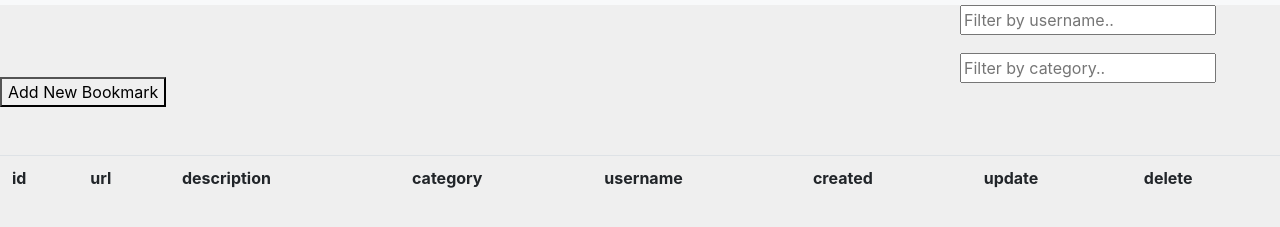
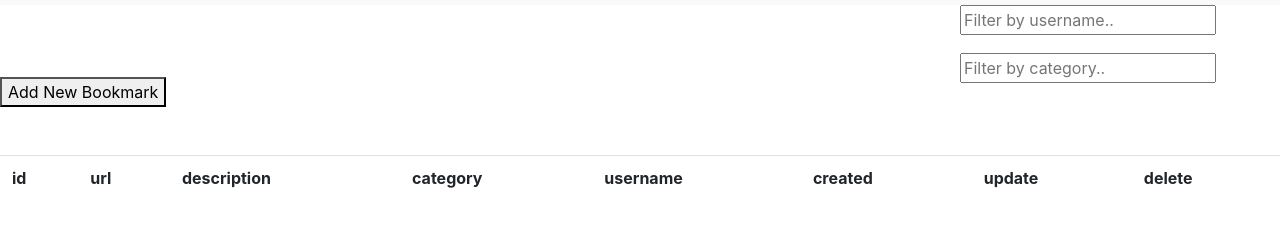
Before and after one commit to kmcd14/restAPI, a plain HTML site: page static_pages/main.html in a window 1280 px wide. Shown: the part 443-670 px from the top of the page. Drawn offline with nearby package versions, Linux system fonts and the light colour scheme; no server answers.

Commit message:
editing css

```diff
--- a/static_pages/main.html
+++ b/static_pages/main.html
@@ -57,8 +57,8 @@
             color: rgb(0, 139, 134);
         }
 
-        body{
-            background-color: rgba(47, 47, 47, 0.075);
+        #bookmarkTable {
+            font-weight:400;
         }
 
         #doCreateButton {
@@ -67,10 +67,8 @@
             text-align: center;
             margin: auto;
             background-color: rgb(0, 139, 134);
-        color: #ffffff;
+            color: #f8f8f8;
         }
-
-
 
         #doUpdateButton {
             display: block;
@@ -80,8 +78,6 @@
             background-color: rgb(0, 139, 134);
             color: #ffffff;
         }
-
-
 
     </style>
 
```
Lines whose indentation alone changed are shown as unchanged.
